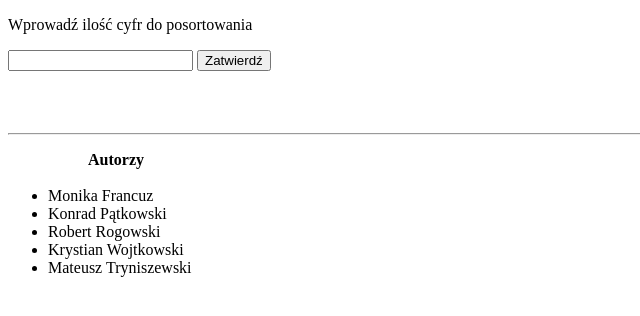
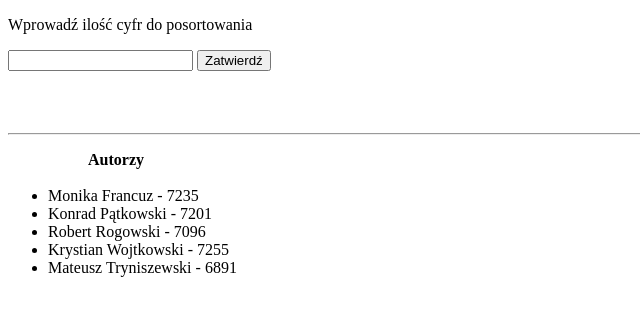
Before and after one commit to MateuszTryniszewski/sortowanie_babelkowe, a plain HTML site: page index.html in a window 1280 px wide. Shown: the whole page, without its empty margins (0-640 px from the left). Drawn offline with Linux system fonts and the light colour scheme.

Commit message:
dodanie numerów albumów

```diff
--- a/index.html
+++ b/index.html
@@ -30,11 +30,11 @@
 	<ul>
 		<ol><b>Autorzy</b></ol>
 		<br />
-		<li>Monika Francuz</li>
-		<li>Konrad Pątkowski</li>
-		<li>Robert Rogowski</li>
-		<li>Krystian Wojtkowski</li>
-		<li>Mateusz Tryniszewski</li>
+		<li>Monika Francuz - 7235</li>
+		<li>Konrad Pątkowski - 7201</li>
+		<li>Robert Rogowski - 7096</li>
+		<li>Krystian Wojtkowski - 7255</li>
+		<li>Mateusz Tryniszewski - 6891</li>
 	</ul>
 
 </body>
```
